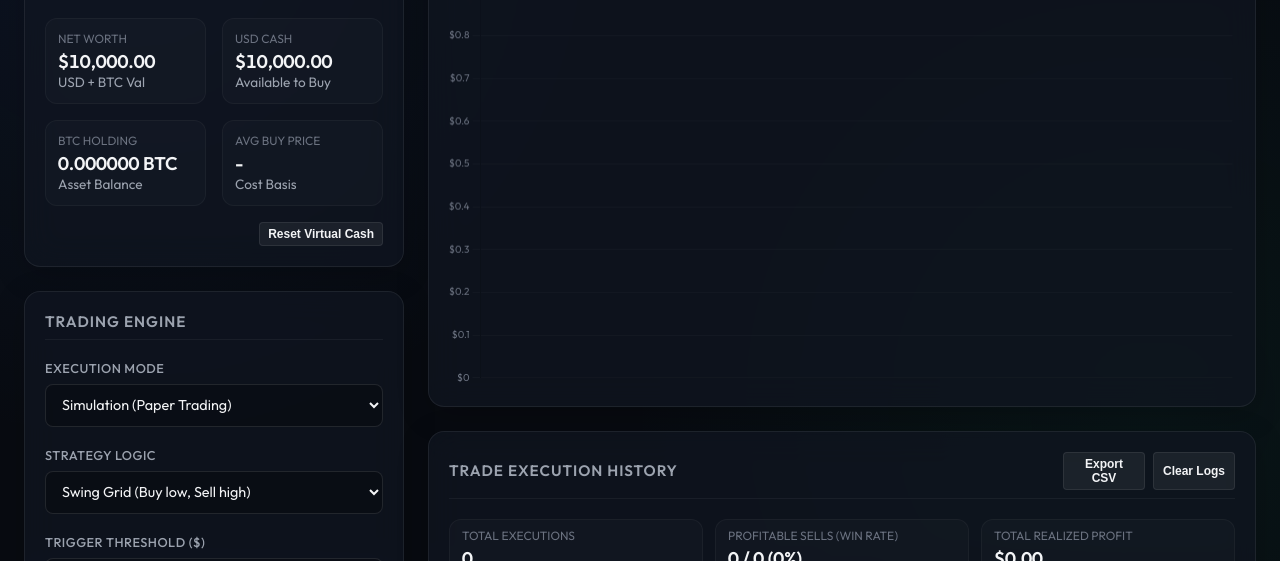
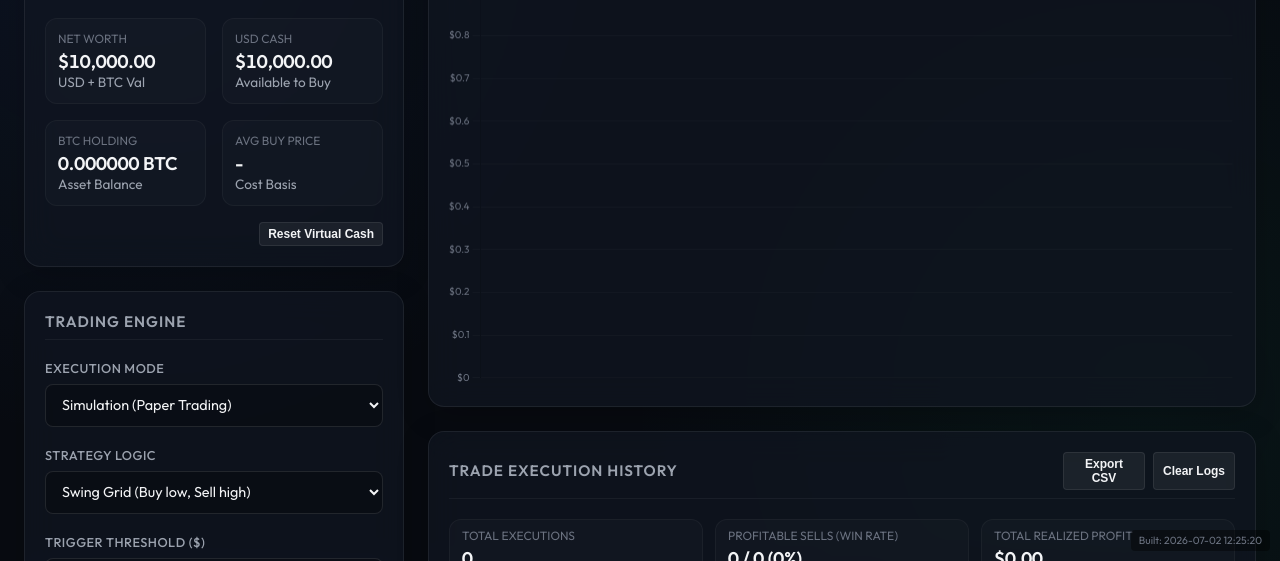
Before and after one commit to marcboy/btc-trader, a website: page index.html in a window 1280 px wide. Shown: the part 239-800 px from the top of the page. Drawn offline with nearby package versions, Linux system fonts and the light colour scheme.

Commit message:
Update index.html version badge: 2026-07-02 12:25:20

```diff
--- a/index.html
+++ b/index.html
@@ -266,6 +266,11 @@
     </section>
   </main>
 
+  <!-- Version Badge -->
+  <div id="version-badge" style="position: fixed; bottom: 10px; right: 10px; font-size: 0.65rem; color: var(--text-muted); background: rgba(0,0,0,0.4); padding: 4px 8px; border-radius: 4px; pointer-events: none; z-index: 9999;">
+    Built: 2026-07-02 12:25:20
+  </div>
+
   <!-- Main Logic Script -->
   <script src="app.js"></script>
 </body>
```
